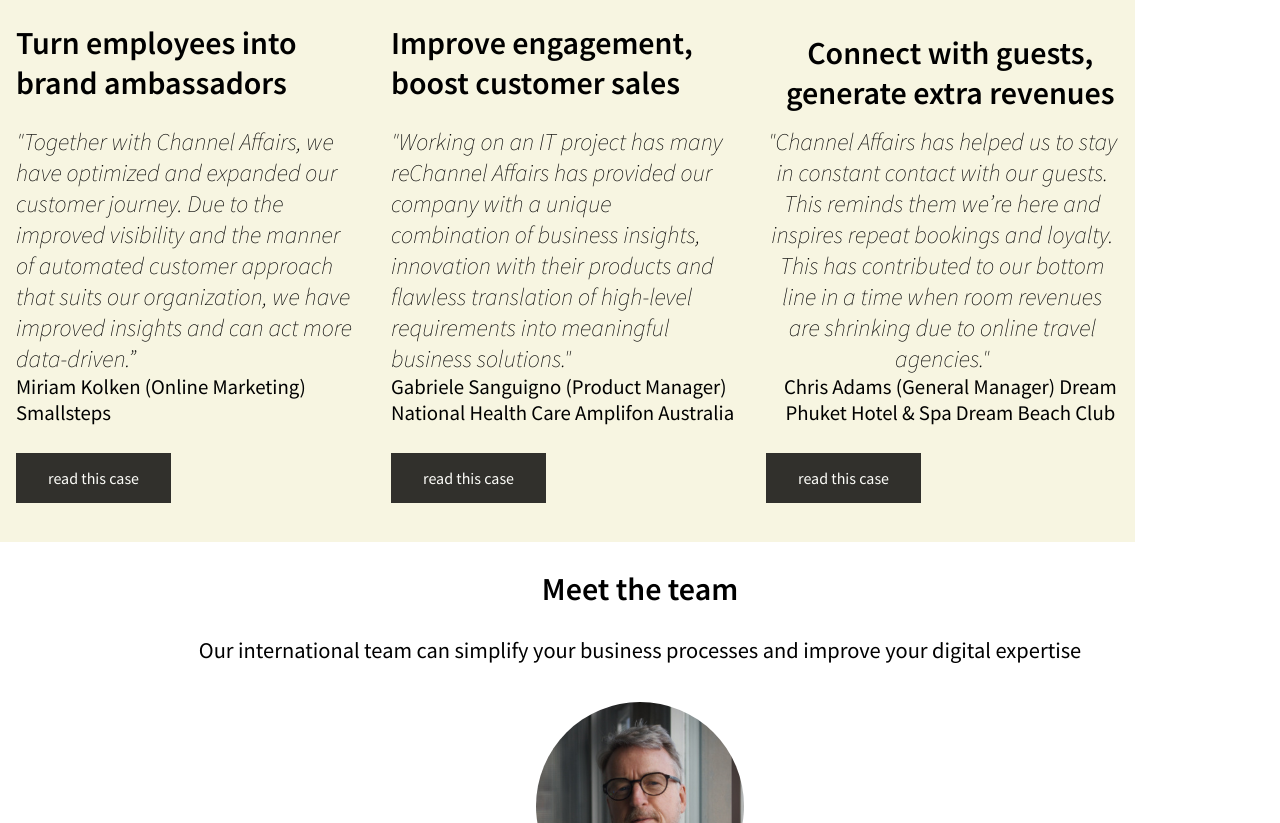
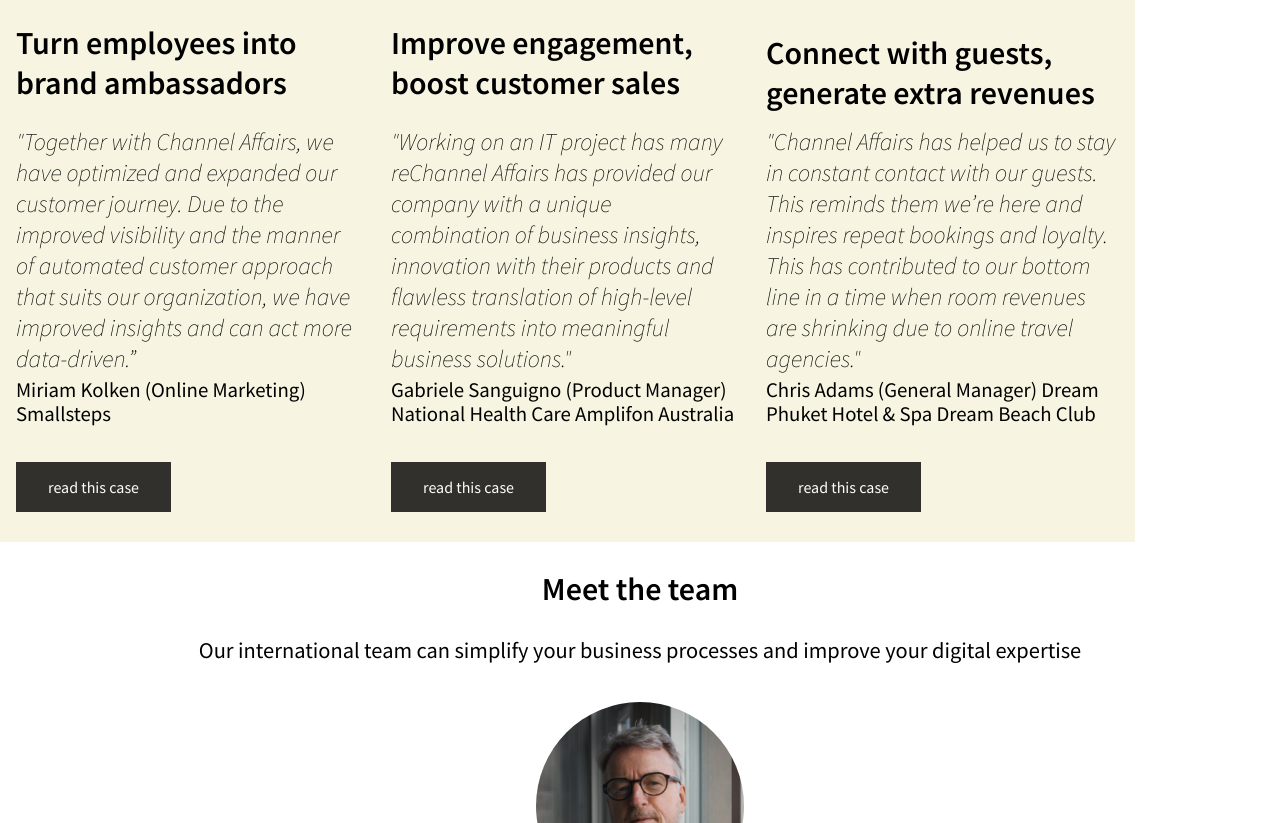
Before and after one commit to isabobo/FED2021, a plain HTML site: page index.html in a window 1280 px wide. Shown: the part 1220-2043 px from the top of the page. Drawn offline with Linux system fonts and the light colour scheme.

Commit message:
Update style.css

```diff
--- a/styles/style.css
+++ b/styles/style.css
@@ -122,13 +122,15 @@ li {
   color: white;
 }
 
-#caseQuote p:nth-of-type(1) {
+/*De italic text onder de header op de detail pagina */
+
+div:nth-of-type(1) p:nth-of-type(1) {
   font-style: italic;
   padding-left: 1rem;
   padding-right: 1rem;
 }
 
-#caseQuote p:nth-of-type(n+2) {
+div:nth-of-type(1) p:nth-of-type(n+2) {
   font-size: 0.8em;
   padding-left: 1rem;
   line-height: 0.3rem;
@@ -216,6 +218,7 @@ li {
   font-size: 2rem;
   padding-left: 1rem;
   position: absolute;
+  text-align: left;
 }
 
 #clientSlider p {
@@ -223,6 +226,7 @@ li {
   font-size: 1.5rem;
   padding-left: 1rem;
   bottom: 8rem;
+  text-align: left;
 }
 
 #clientSlider p:nth-of-type(2) {
@@ -230,6 +234,7 @@ li {
   font-size: 1.3rem;
   padding-left: 1rem;
   bottom: 6rem;
+  line-height: 1.5rem;
 }
 
 #clientSlider p:nth-of-type(3) {
```
